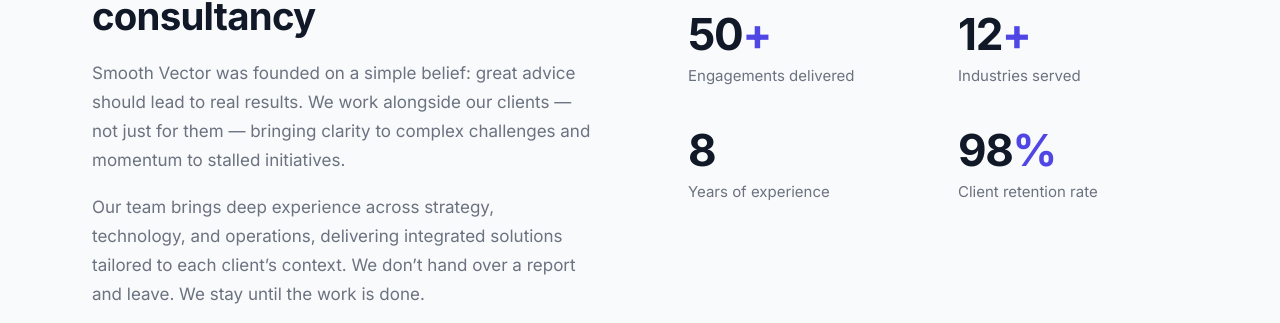
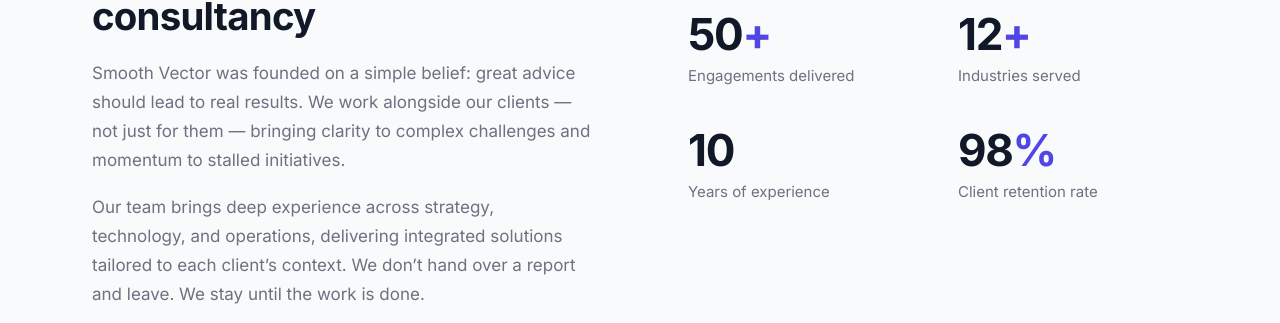
Before and after one commit to Smooth-Vector/smooth-vector, a Jekyll site: the page built from index.html, in a window 1280 px wide and 900 px high, scrolled down 1835 px. Shown: the part 137-460 px from the top of the window. Built offline with Jekyll 4.4.1, drawn with Linux system fonts in a browser that asks for light colours.

Commit message:
Update years of experience from 8 to 10
https://claude.ai/code/session_01G13nipeAbgsrwPUK5eHb3S

```diff
--- a/index.html
+++ b/index.html
@@ -99,7 +99,7 @@ description: Smooth Vector helps ambitious organisations navigate change, accele
           <div class="stat-label">Industries served</div>
         </div>
         <div class="stat-item">
-          <div class="stat-number">8</div>
+          <div class="stat-number">10</div>
           <div class="stat-label">Years of experience</div>
         </div>
         <div class="stat-item">
```
